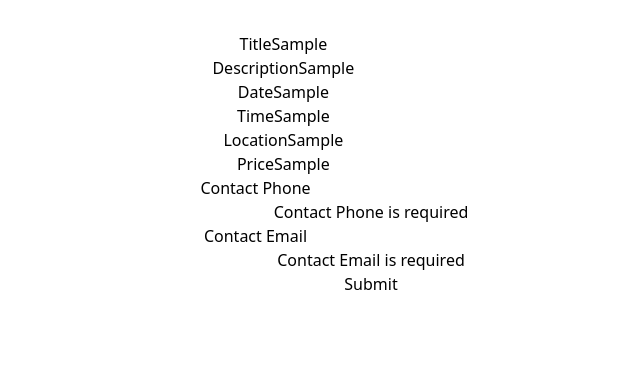
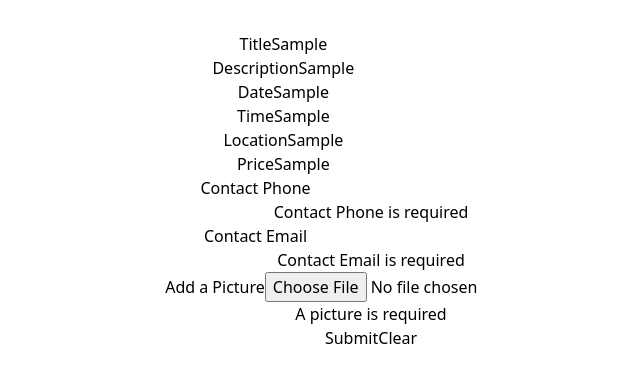
Before and after one commit to DariuszLegizynski/trial-events, a React (Vite) app: page /add in a window 1280 px wide. Both pictures are taken after typing "Sample", "Sample", "Sample", "Sample", "Sample", "Sample" into the empty fields and a click on the button "Submit". Shown: the top 382 px of the page, without its empty margins (269-909 px from the left). Built offline with nearby package versions, Linux system fonts and the light colour scheme.

Commit message:
add upload image fn and clear button

```diff
--- a/src/actions/eventAdd.ts
+++ b/src/actions/eventAdd.ts
@@ -1,13 +1,45 @@
-import { ADD_EVENT_SUCCESS, ADD_EVENT_FAIL } from "./index"
-import { BASE_URL } from "../config"
+import { ADD_EVENT_SUCCESS, ADD_EVENT_FAIL, UPLOAD_FILE_SUCCESS, UPLOAD_FILE_FAIL } from "./index"
+import { JSON_URL, IMAGE_UPLOAD_URL } from "../config"
 import { Event } from "../types/Event"
 
 export const addEvent = (newEvent: Event) => async dispatch => {
+	const imageFile = new FormData()
+	imageFile.append("image", newEvent.image)
+
 	try {
-		const response = await fetch(`${BASE_URL}/events`, {
+		const response = await fetch(`${IMAGE_UPLOAD_URL}/upload`, {
+			method: "POST",
+			body: imageFile,
+		})
+
+		if (response.ok) {
+			const data = await response.json()
+
+			dispatch({
+				type: UPLOAD_FILE_SUCCESS,
+				payload: data,
+			})
+		} else {
+			dispatch({
+				type: UPLOAD_FILE_FAIL,
+			})
+		}
+	} catch (e) {
+		dispatch({
+			type: UPLOAD_FILE_FAIL,
+		})
+	}
+
+	const fileName = newEvent.image?.name
+	newEvent.imagePath = `images/${fileName}`
+
+	delete newEvent.image
+
+	try {
+		const response = await fetch(`${JSON_URL}/events`, {
 			method: "POST",
 			headers: {
-				"Content-Type": "multipart/form-data",
+				"Content-Type": "application/json",
 			},
 			body: JSON.stringify(newEvent),
 		})
--- a/src/actions/eventDetails.ts
+++ b/src/actions/eventDetails.ts
@@ -1,5 +1,5 @@
 import { GET_EVENT_LOADING, GET_EVENT_SUCCESS, GET_EVENT_FAIL } from "./index"
-import { BASE_URL } from "../config"
+import { JSON_URL } from "../config"
 
 export const getEventDetails = idEvent => async dispatch => {
 	try {
@@ -7,7 +7,7 @@ export const getEventDetails = idEvent => async dispatch => {
 			type: GET_EVENT_LOADING,
 		})
 
-		const response = await fetch(`${BASE_URL}/events/${idEvent}`)
+		const response = await fetch(`${JSON_URL}/events/${idEvent}`)
 		const data = await response.json()
 
 		dispatch({
--- a/src/actions/eventsActions.ts
+++ b/src/actions/eventsActions.ts
@@ -1,5 +1,5 @@
 import { GET_EVENTS_LOADING, GET_EVENTS_SUCCESS, GET_EVENTS_FAIL } from "./index"
-import { BASE_URL } from '../config'
+import { JSON_URL } from "../config"
 
 export const getEvents = () => async dispatch => {
 	try {
@@ -7,7 +7,7 @@ export const getEvents = () => async dispatch => {
 			type: GET_EVENTS_LOADING,
 		})
 
-		const response = await fetch(`${BASE_URL}/events`)
+		const response = await fetch(`${JSON_URL}/events`)
 		const data = await response.json()
 
 		dispatch({
--- a/src/actions/index.ts
+++ b/src/actions/index.ts
@@ -8,3 +8,6 @@ export const GET_EVENT_FAIL = 'GET_EVENT_FAIL'
 
 export const ADD_EVENT_SUCCESS = 'ADD_EVENT_SUCCESS'
 export const ADD_EVENT_FAIL = 'ADD_EVENT_FAIL'
+
+export const UPLOAD_FILE_SUCCESS = "UPLOAD_FILE_SUCCESS"
+export const UPLOAD_FILE_FAIL = "UPLOAD_FILE_FAIL"
--- a/src/components/AddEvent.tsx
+++ b/src/components/AddEvent.tsx
@@ -1,9 +1,13 @@
+import { useState, useRef } from "react"
 import { Formik, Form, Field, ErrorMessage } from "formik"
 import * as Yup from "yup"
 import { useDispatch } from "react-redux"
 import { addEvent } from "../actions/eventAdd"
 
 const AddEvent = () => {
+	const [requestStatus, setRequestStatus] = useState("")
+	const fileInputRef = useRef()
+
 	const dispatch = useDispatch()
 
 	const initialValues = {
@@ -15,6 +19,7 @@ const AddEvent = () => {
 		price: "",
 		contactPhone: "",
 		contactEmail: "",
+		image: null,
 	}
 
 	const validationSchema = Yup.object({
@@ -26,15 +31,22 @@ const AddEvent = () => {
 		price: Yup.string().required("Price is required"),
 		contactPhone: Yup.string().required("Contact Phone is required"),
 		contactEmail: Yup.string().email("Invalid email").required("Contact Email is required"),
+		image: Yup.mixed().required("A picture is required"),
 	})
 
-	const handleSubmit = values => {
-		console.log(values)
+	const handleSubmit = async (values, { setSubmitting }) => {
+		try {
 			dispatch(addEvent(values))
+			setRequestStatus("Success")
+		} catch {
+			setRequestStatus("Failed")
+		}
+		setSubmitting(false)
 	}
 
 	return (
 		<Formik initialValues={initialValues} validationSchema={validationSchema} onSubmit={handleSubmit}>
+			{({ isSubmitting, setFieldValue, resetForm }) => (
 				<Form>
 					<div>
 						<label htmlFor="title">Title</label>
@@ -84,8 +96,37 @@ const AddEvent = () => {
 						<ErrorMessage name="contactEmail" component="div" />
 					</div>
 
-				<button type="submit">Submit</button>
+					<div>
+						<label htmlFor="image">Add a Picture</label>
+						<input
+							ref={fileInputRef}
+							name="image"
+							type="file"
+							onChange={e => {
+								setFieldValue("image", e.currentTarget.files[0])
+							}}
+						/>
+						<ErrorMessage name="image" component="div" />
+					</div>
+
+					<button className="font-bold" type="submit" disabled={isSubmitting}>
+						Submit
+					</button>
+					<button
+						type="button"
+						onClick={() => {
+							setFieldValue("image", null)
+							resetForm()
+							if (fileInputRef.current) {
+								fileInputRef.current.value = ""
+							}
+						}}
+					>
+						Clear
+					</button>
+					{requestStatus && <p>{requestStatus}</p>}
 				</Form>
+			)}
 		</Formik>
 	)
 }
--- a/src/components/Event/EventDetails.tsx
+++ b/src/components/Event/EventDetails.tsx
@@ -2,7 +2,7 @@ import { useParams, Link } from "react-router-dom"
 import { useDispatch, useSelector } from "react-redux"
 import { useEffect } from "react"
 import { getEventDetails } from "../../actions/eventDetails"
-import { BASE_URL } from "../../config"
+import { JSON_URL } from "../../config"
 
 const EventDetail = () => {
 	const idEvent = useParams().id
@@ -25,7 +25,7 @@ const EventDetail = () => {
 			<p>{eventDetails.price}</p>
 			<p>{eventDetails.contactPhone}</p>
 			<p>{eventDetails.contactEmail}</p>
-			<img src={`${BASE_URL}/${eventDetails.thumbnail}`} alt="lalalala" width={400} height={300} />
+			<img src={`${JSON_URL}/${eventDetails.imagePath}`} alt="lalalala" width={400} height={300} />
 			<p>{eventDetails.eventType}</p>
 			<Link className="font-bold" to={"/"}>
 				Go Back
--- a/src/components/Event/EventsListCard.tsx
+++ b/src/components/Event/EventsListCard.tsx
@@ -1,6 +1,6 @@
 import { Event } from "../../types/Event"
 import { Link } from "react-router-dom"
-import { BASE_URL } from "../../config"
+import { JSON_URL } from "../../config"
 
 const EventListCard = ({ event }: { event: Event }) => {
 	const eventDate = new Date(event.date)
@@ -8,7 +8,7 @@ const EventListCard = ({ event }: { event: Event }) => {
 	return (
 		<li key={event.id} className="py-8">
 			<Link to={`/events/${event.id}`}>
-				<img src={`${BASE_URL}/${event.thumbnail}`} alt="lalalala" width={400} height={300} />
+				<img src={`${JSON_URL}/${event.imagePath}`} alt="lalalala" width={400} height={300} />
 				<p>{eventDate.toLocaleDateString("en-GB", { day: "2-digit", month: "2-digit", year: "numeric" }).split("/").join(".")}</p>
 				<p>{eventDate.toLocaleTimeString([], { hour: "2-digit", minute: "2-digit", hour12: false })}</p>
 				<h3 className="font-bold">{event.title}</h3>
--- a/src/config.ts
+++ b/src/config.ts
@@ -1 +1,2 @@
-export const BASE_URL = 'http://localhost:3031';
+export const JSON_URL = "http://localhost:3031"
+export const IMAGE_UPLOAD_URL = "http://localhost:3030"
```
Also changed, not shown: src/types/Event.ts (+12 -10 lines). Lines whose indentation alone changed are shown as unchanged.
